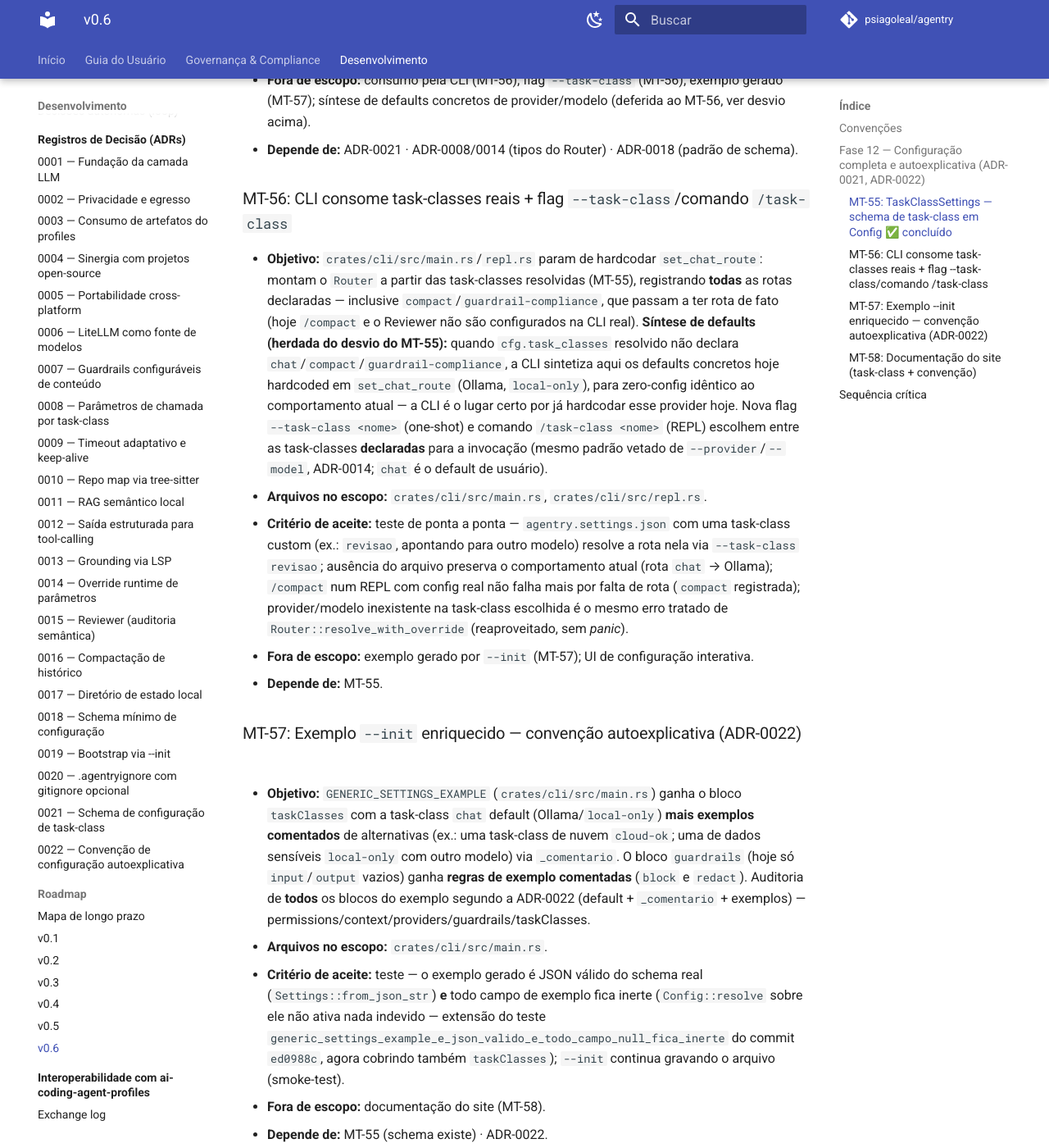
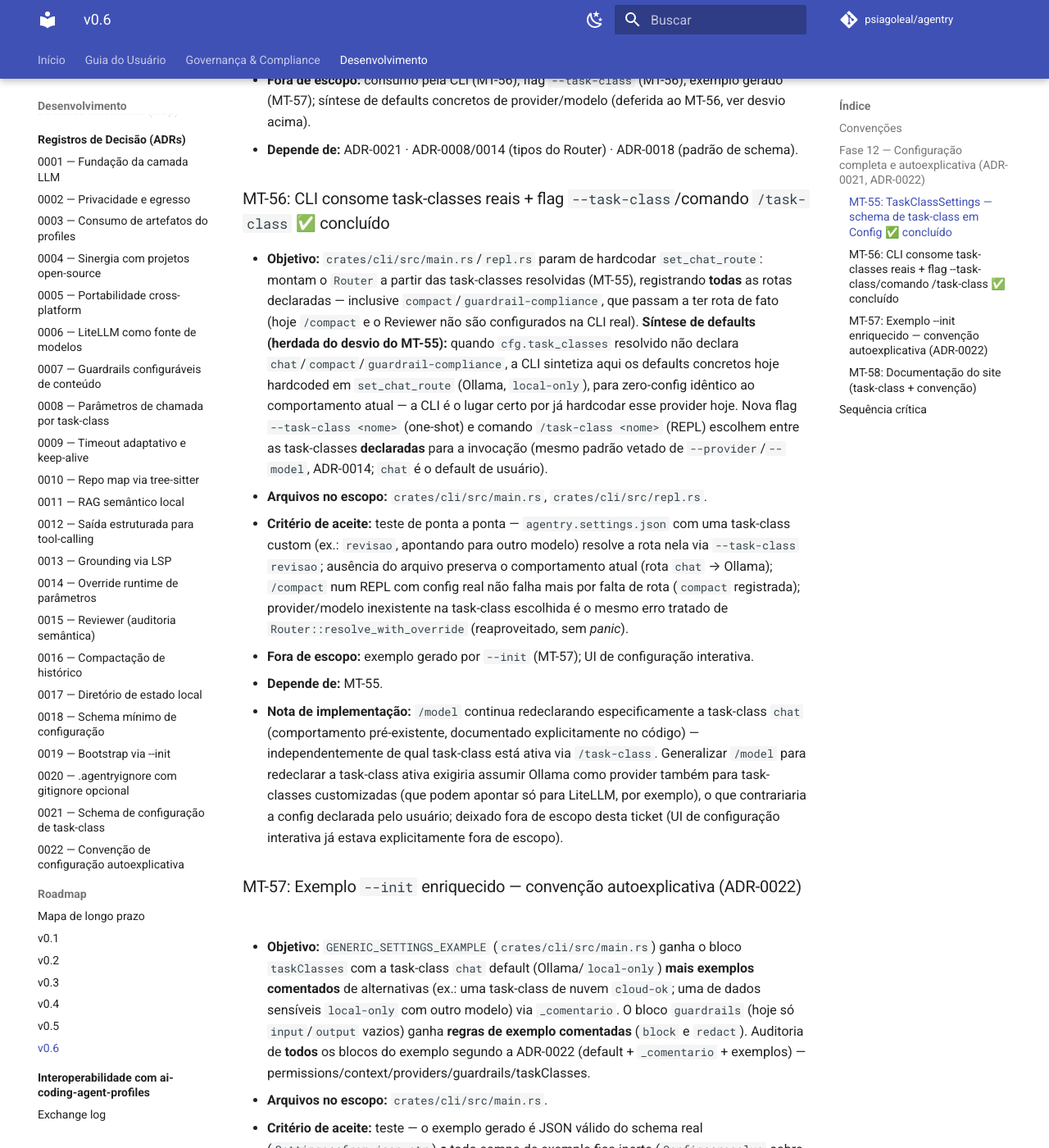
Before and after one commit to psiagoleal/agentry, an MkDocs documentation site: the page built from docs/roadmap-v0.6.md, in a window 1280 px wide and 1400 px high, scrolled down 1244 px. Shown: the whole window at 82% size. Built offline with MkDocs 1.6.1 and Material for MkDocs 9.7.7, drawn with Linux system fonts in a browser that asks for light colours; comment, search, counter and statistics services are not loaded.

Commit message:
docs(handoff): marca MT-56 concluído; próximo passo é o MT-57
roadmap-v0.6.md e CURRENT-STATE.md refletem a CLI consumindo
task-classes reais (--task-class/`/task-class`) e a nota de escopo
sobre /model continuar redeclarando especificamente "chat".

{agente: Claude Code; modelo: claude-sonnet-5}

```diff
--- a/docs/roadmap-v0.6.md
+++ b/docs/roadmap-v0.6.md
@@ -46,7 +46,7 @@ nesta fase — só camada de configuração sobre o `Router` já existente.
   acima).
 - **Depende de:** ADR-0021 · ADR-0008/0014 (tipos do Router) · ADR-0018 (padrão de schema).
 
-### MT-56: CLI consome task-classes reais + flag `--task-class`/comando `/task-class`
+### MT-56: CLI consome task-classes reais + flag `--task-class`/comando `/task-class` ✅ concluído
 - **Objetivo:** `crates/cli/src/main.rs`/`repl.rs` param de hardcodar `set_chat_route`:
   montam o `Router` a partir das task-classes resolvidas (MT-55), registrando **todas** as
   rotas declaradas — inclusive `compact`/`guardrail-compliance`, que passam a ter rota de
@@ -67,6 +67,13 @@ nesta fase — só camada de configuração sobre o `Router` já existente.
   tratado de `Router::resolve_with_override` (reaproveitado, sem *panic*).
 - **Fora de escopo:** exemplo gerado por `--init` (MT-57); UI de configuração interativa.
 - **Depende de:** MT-55.
+- **Nota de implementação:** `/model` continua redeclarando especificamente a task-class
+  `chat` (comportamento pré-existente, documentado explicitamente no código) —
+  independentemente de qual task-class está ativa via `/task-class`. Generalizar `/model`
+  para redeclarar a task-class ativa exigiria assumir Ollama como provider também para
+  task-classes customizadas (que podem apontar só para LiteLLM, por exemplo), o que
+  contrariaria a config declarada pelo usuário; deixado fora de escopo desta ticket (UI de
+  configuração interativa já estava explicitamente fora de escopo).
 
 ### MT-57: Exemplo `--init` enriquecido — convenção autoexplicativa (ADR-0022)
 - **Objetivo:** `GENERIC_SETTINGS_EXAMPLE` (`crates/cli/src/main.rs`) ganha o bloco
```
Also changed, not shown: docs/CURRENT-STATE.md (+27 -9 lines).
